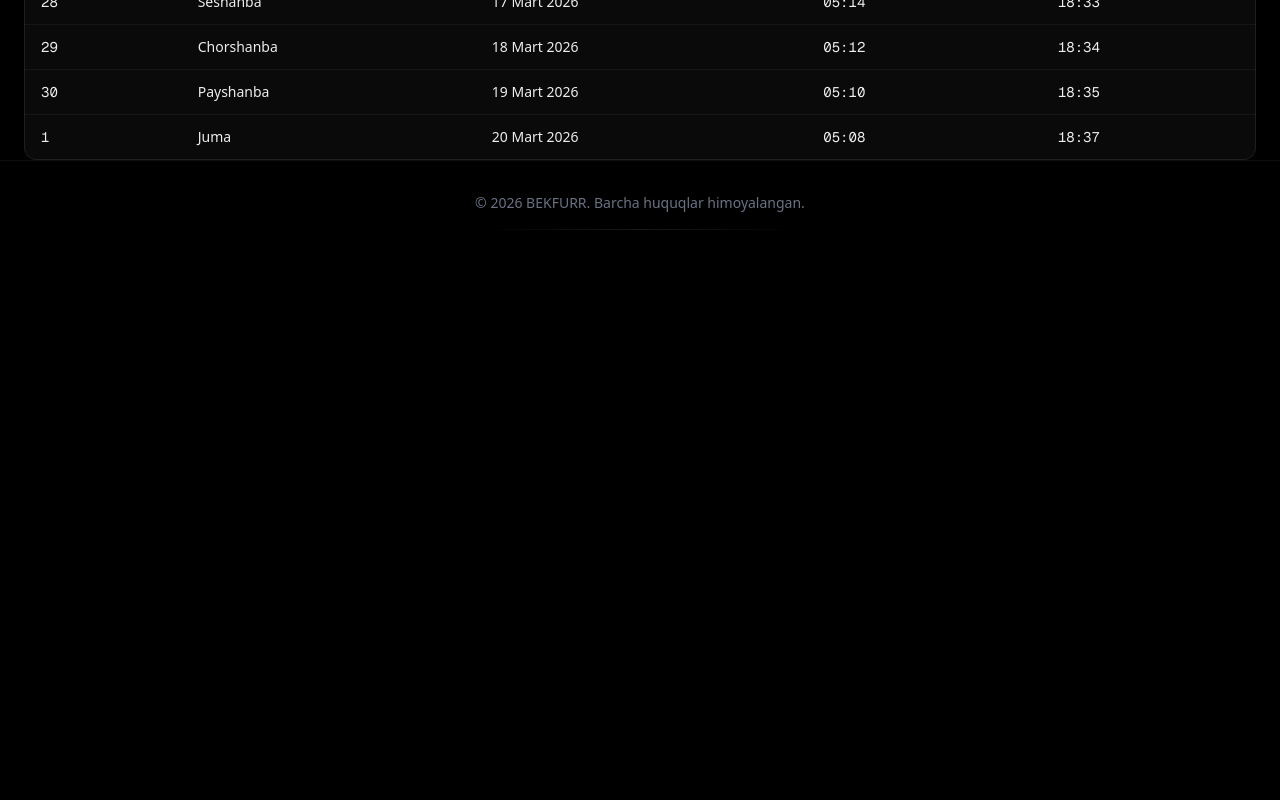
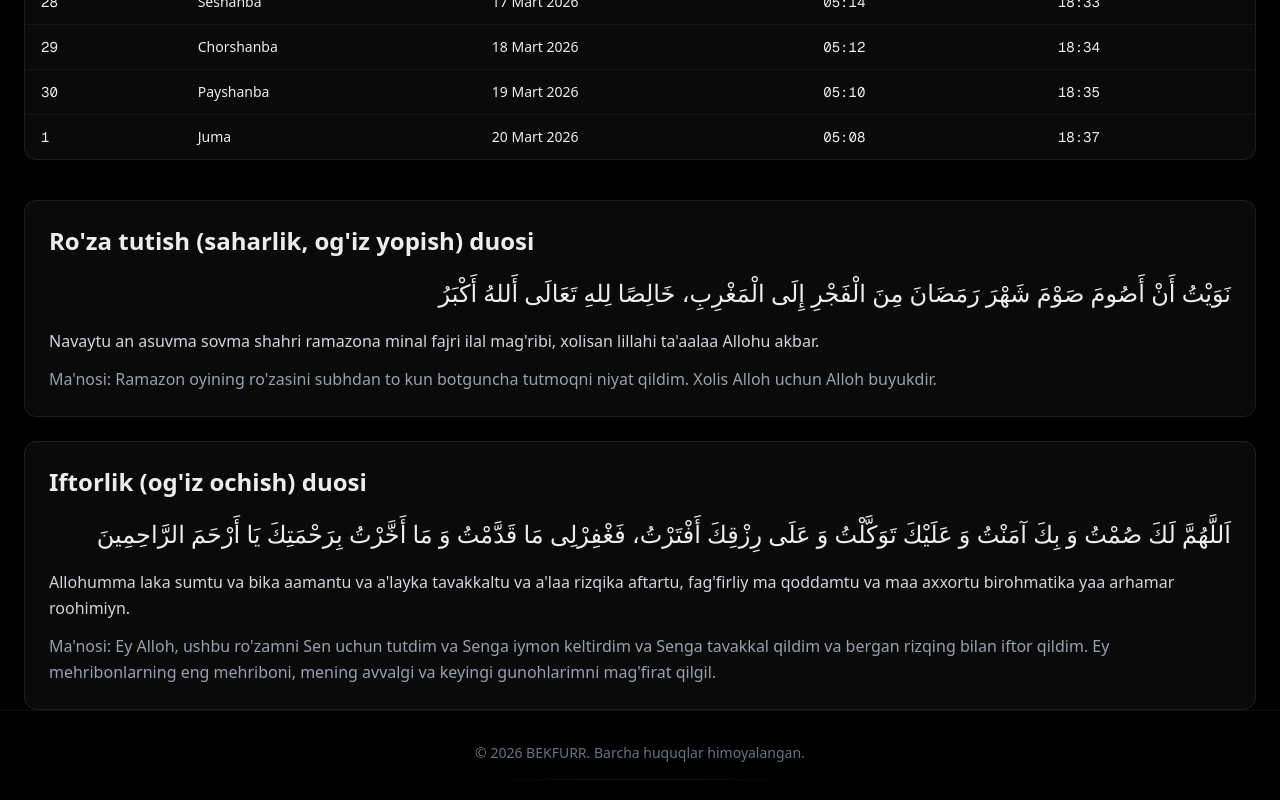
Before and after one commit to bekfurr/yosh-avlod-kanali, a Next.js app: page /ramazon-taqvimi in a window 1280 px wide. Shown: the part 1971-2771 px from the top of the page. Before the commit the page ends 2233 px from the top, so only its background shows below. Built offline with nearby package versions, Linux system fonts and the light colour scheme.

Commit message:
Update RamadanCalendarClient.tsx

```diff
--- a/src/app/ramazon-taqvimi/RamadanCalendarClient.tsx
+++ b/src/app/ramazon-taqvimi/RamadanCalendarClient.tsx
@@ -172,6 +172,40 @@ export default function RamadanCalendarClient({
             </table>
           </div>
         </Card>
+
+        <div className="mt-10 grid grid-cols-1 gap-6">
+          <Card className="p-6" hoverEffect={false}>
+            <h3 className="text-2xl font-semibold mb-4">Ro&apos;za tutish (saharlik, og&apos;iz yopish) duosi</h3>
+            <p className="text-2xl leading-relaxed text-right mb-4" dir="rtl">
+              نَوَيْتُ أَنْ أَصُومَ صَوْمَ شَهْرَ رَمَضَانَ مِنَ الْفَجْرِ إِلَى الْمَغْرِبِ، خَالِصًا لِلهِ تَعَالَى أَللهُ أَكْبَرُ
+            </p>
+            <p className="text-gray-300 leading-relaxed mb-3">
+              Navaytu an asuvma sovma shahri ramazona minal fajri ilal mag&apos;ribi, xolisan lillahi ta&apos;aalaa
+              Allohu akbar.
+            </p>
+            <p className="text-gray-400 leading-relaxed">
+              Ma&apos;nosi: Ramazon oyining ro&apos;zasini subhdan to kun botguncha tutmoqni niyat qildim. Xolis
+              Alloh uchun Alloh buyukdir.
+            </p>
+          </Card>
+
+          <Card className="p-6" hoverEffect={false}>
+            <h3 className="text-2xl font-semibold mb-4">Iftorlik (og&apos;iz ochish) duosi</h3>
+            <p className="text-2xl leading-relaxed text-right mb-4" dir="rtl">
+              اَللَّهُمَّ لَكَ صُمْتُ وَ بِكَ آمَنْتُ وَ عَلَيْكَ تَوَكَّلْتُ وَ عَلَى رِزْقِكَ أَفْتَرْتُ، فَغْفِرْلِى مَا
+              قَدَّمْتُ وَ مَا أَخَّرْتُ بِرَحْمَتِكَ يَا أَرْحَمَ الرَّاحِمِينَ
+            </p>
+            <p className="text-gray-300 leading-relaxed mb-3">
+              Allohumma laka sumtu va bika aamantu va a&apos;layka tavakkaltu va a&apos;laa rizqika aftartu, fag&apos;firliy
+              ma qoddamtu va maa axxortu birohmatika yaa arhamar roohimiyn.
+            </p>
+            <p className="text-gray-400 leading-relaxed">
+              Ma&apos;nosi: Ey Alloh, ushbu ro&apos;zamni Sen uchun tutdim va Senga iymon keltirdim va Senga tavakkal
+              qildim va bergan rizqing bilan iftor qildim. Ey mehribonlarning eng mehriboni, mening avvalgi va
+              keyingi gunohlarimni mag&apos;firat qilgil.
+            </p>
+          </Card>
+        </div>
       </Section>
     </div>
   );
```
